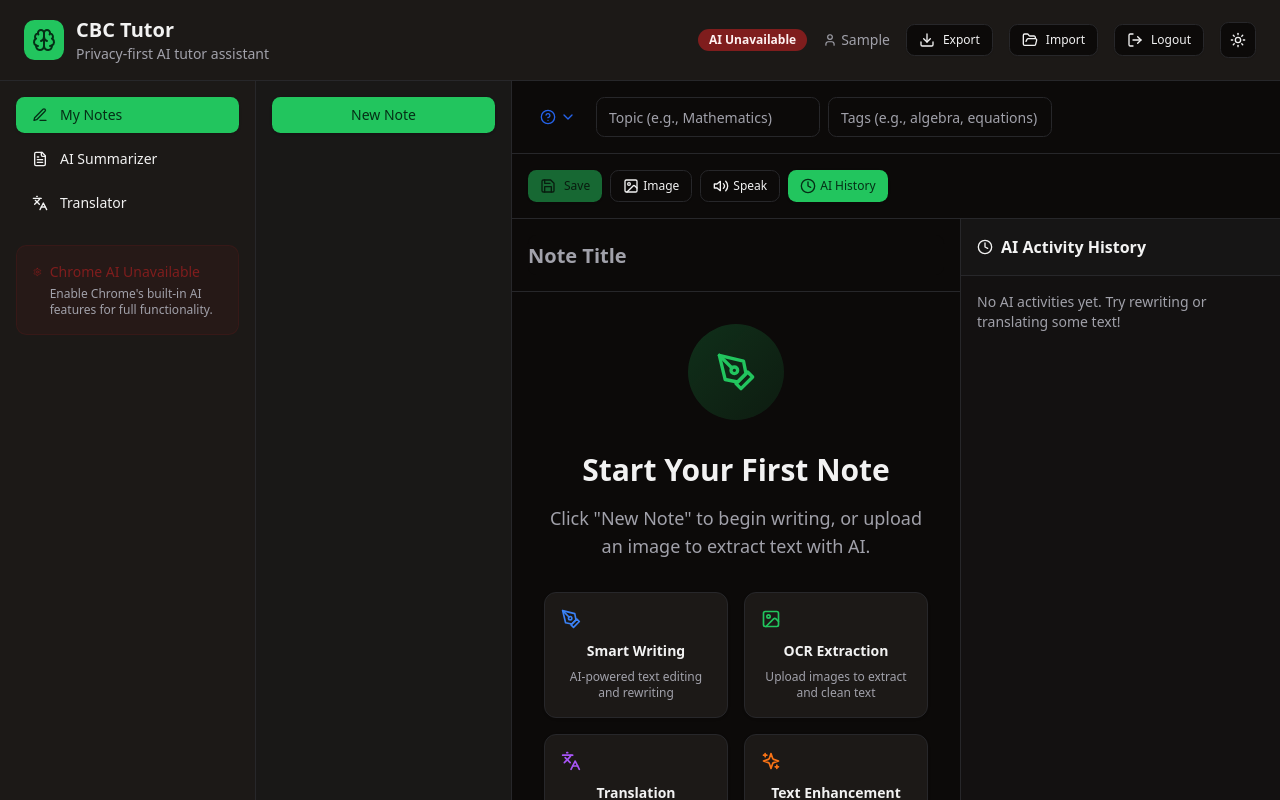
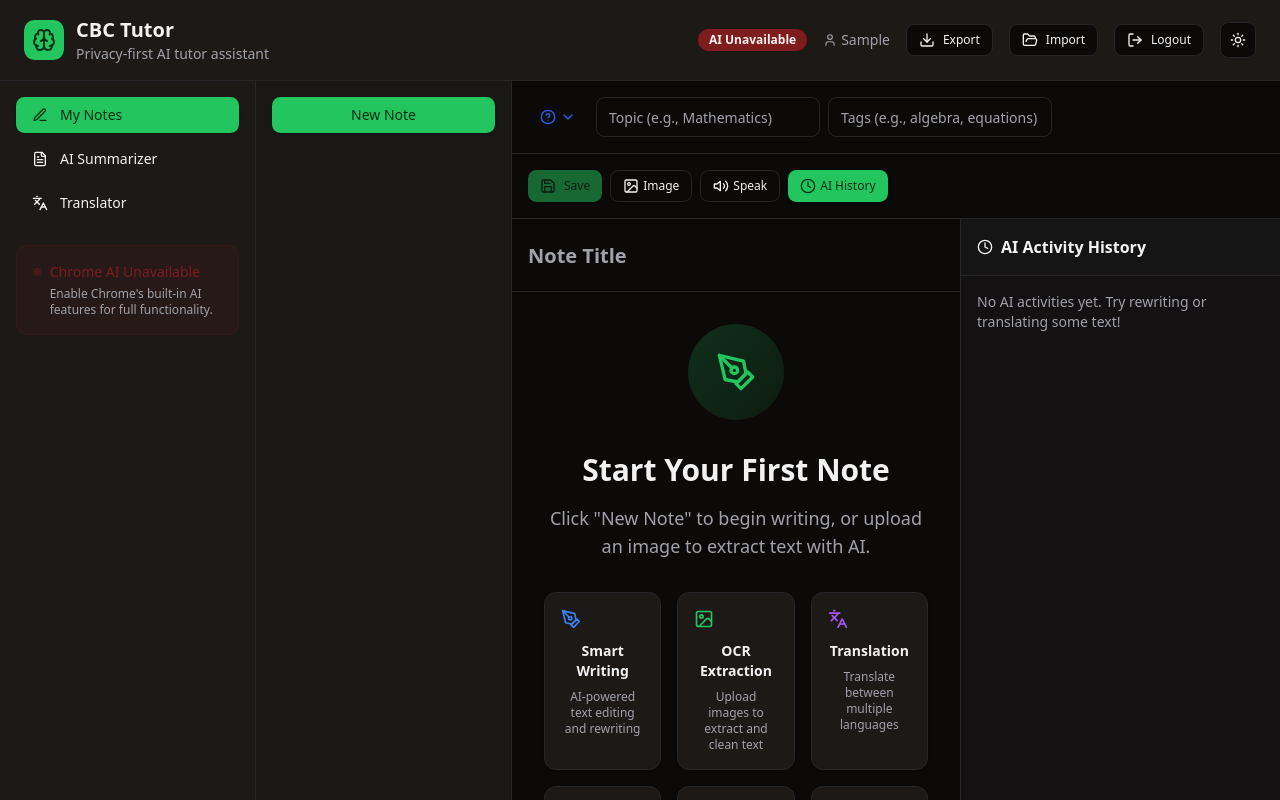
Before and after one commit to kamaliki/chrome-ai, a React (Vite) app: page /app/notes in a window 1280 px wide. Both pictures are taken after typing "Sample", "Sample123" into the empty fields and a click on the button "Create Account". Built offline with nearby package versions, Linux system fonts and the light colour scheme.

Commit message:
final changes

```diff
--- a/src/components/EditorWelcome.tsx
+++ b/src/components/EditorWelcome.tsx
@@ -24,6 +24,16 @@ export const EditorWelcome: React.FC = () => {
       icon: <Sparkles className="text-orange-500" size={20} />,
       title: "Text Enhancement",
       description: "Improve clarity and fix formatting"
+    },
+    {
+      icon: <Lightbulb className="text-yellow-500" size={20} />,
+      title: "AI Quizzes",
+      description: "Test understanding with AI-generated questions"
+    },
+    {
+      icon: <FileText className="text-indigo-500" size={20} />,
+      title: "Tree Organization",
+      description: "Visualize notes in hierarchical structure"
     }
   ];
 
@@ -67,7 +77,7 @@ export const EditorWelcome: React.FC = () => {
           initial={{ opacity: 0 }}
           animate={{ opacity: 1 }}
           transition={{ delay: 0.5 }}
-          className="grid grid-cols-2 gap-4 mb-8"
+          className="grid grid-cols-2 md:grid-cols-3 gap-4 mb-8"
         >
           {features.map((feature, index) => (
             <motion.div
@@ -95,11 +105,11 @@ export const EditorWelcome: React.FC = () => {
         >
           <div className="flex items-center gap-2">
             <Lightbulb size={16} className="text-yellow-500" />
-            <span>Select text to see AI options</span>
+            <span>Click ? for organization tips</span>
           </div>
           <div className="flex items-center gap-2">
             <FileText size={16} className="text-blue-500" />
-            <span>Auto-save enabled</span>
+            <span>Select text for AI options</span>
           </div>
         </motion.div>
       </motion.div>
--- a/src/components/WelcomeScreen.tsx
+++ b/src/components/WelcomeScreen.tsx
@@ -1,6 +1,6 @@
 import React from 'react';
 import { motion } from 'framer-motion';
-import { Brain, FileText, Languages, Camera, Target, CheckCircle, Sparkles } from 'lucide-react';
+import { Brain, FileText, Languages, Camera, Target, CheckCircle, Sparkles, HelpCircle, GitBranch } from 'lucide-react';
 import { Card, CardContent, CardHeader, CardTitle } from '@/components/ui/card';
 
 export const WelcomeScreen: React.FC = () => {
@@ -34,6 +34,18 @@ export const WelcomeScreen: React.FC = () => {
       title: "Smart Translation",
       description: "Multi-language support with translation history and auto-detection",
       gradient: "from-pink-500/10 to-pink-600/10"
+    },
+    {
+      icon: <GitBranch className="text-indigo-500" size={24} />,
+      title: "Tree Visualization",
+      description: "Hierarchical view of notes organized by topics and tags",
+      gradient: "from-indigo-500/10 to-indigo-600/10"
+    },
+    {
+      icon: <HelpCircle className="text-cyan-500" size={24} />,
+      title: "Organization Tips",
+      description: "Collapsible help system for better note structure",
+      gradient: "from-cyan-500/10 to-cyan-600/10"
     },
     {
       icon: <Target className="text-red-500" size={24} />,
@@ -147,6 +159,10 @@ export const WelcomeScreen: React.FC = () => {
             <div className="w-2 h-2 bg-green-500 rounded-full"></div>
             <span>Track your learning progress over time</span>
           </div>
+          <div className="flex items-center gap-2">
+            <div className="w-2 h-2 bg-indigo-500 rounded-full"></div>
+            <span>Visualize notes in hierarchical tree structure</span>
+          </div>
         </div>
       </motion.div>
     </div>
```
